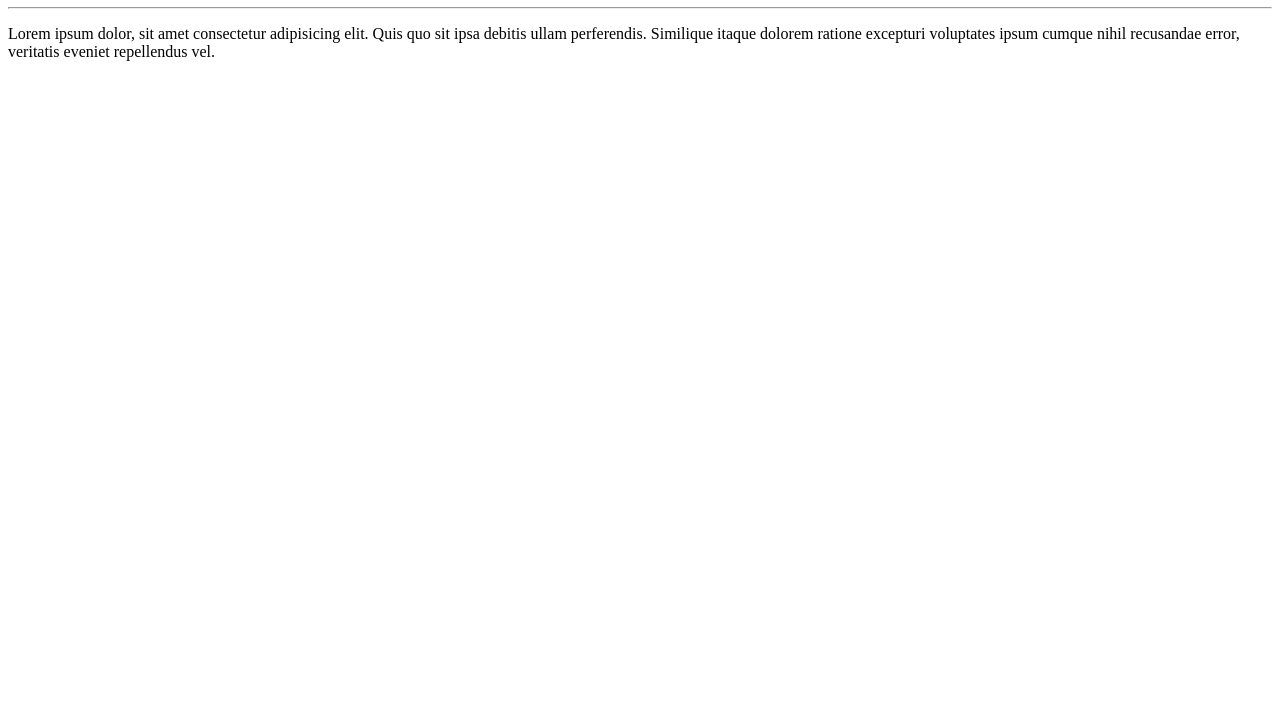
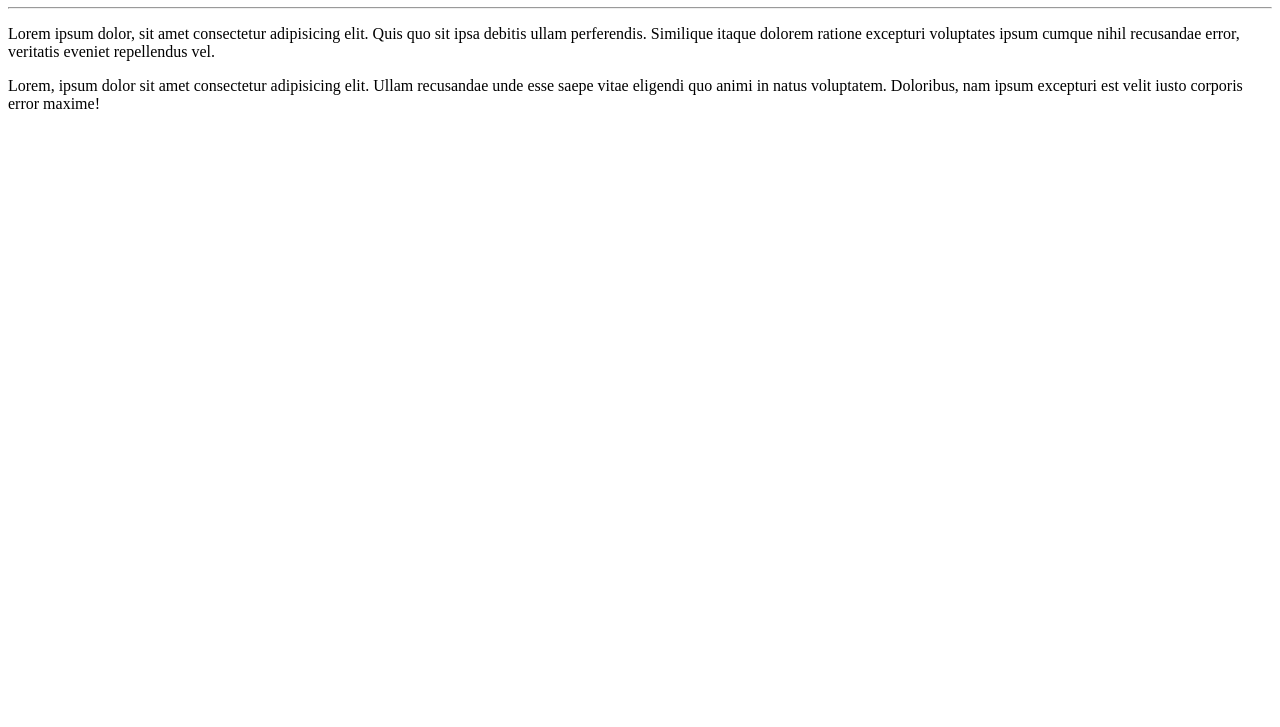
Before and after one commit to SamaraTrindade/Ola-Mundo, a plain HTML site: page site-exemplo/index.html in a window 1280 px wide. Shown: the part 73-800 px from the top of the page. Drawn offline with Linux system fonts and the light colour scheme.

Commit message:
Adicionei um parágrafo

```diff
--- a/site-exemplo/index.html
+++ b/site-exemplo/index.html
@@ -11,5 +11,8 @@
     <p>
         Lorem ipsum dolor, sit amet consectetur adipisicing elit. Quis quo sit ipsa debitis ullam perferendis. Similique itaque dolorem ratione excepturi voluptates ipsum cumque nihil recusandae error, veritatis eveniet repellendus vel.
     </p>
+    <p>
+        Lorem, ipsum dolor sit amet consectetur adipisicing elit. Ullam recusandae unde esse saepe vitae eligendi quo animi in natus voluptatem. Doloribus, nam ipsum excepturi est velit iusto corporis error maxime!
+    </p>
 </body>
 </html>
```
